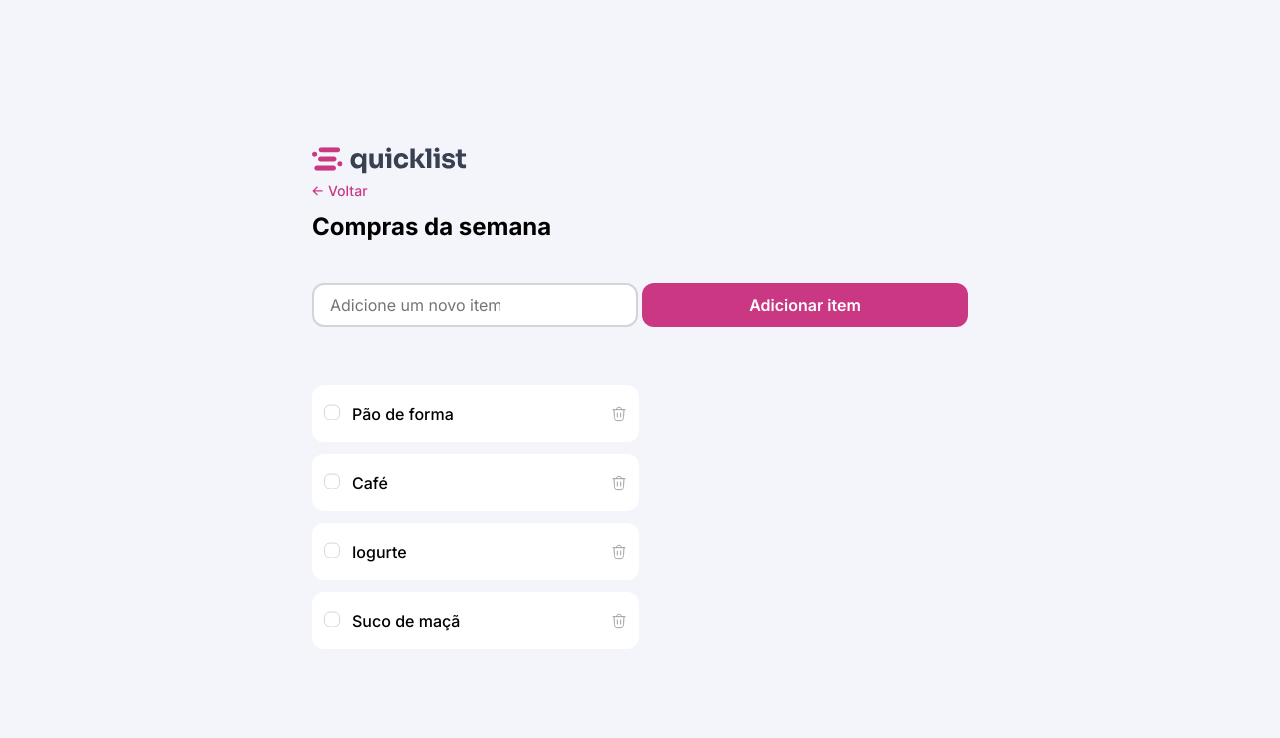
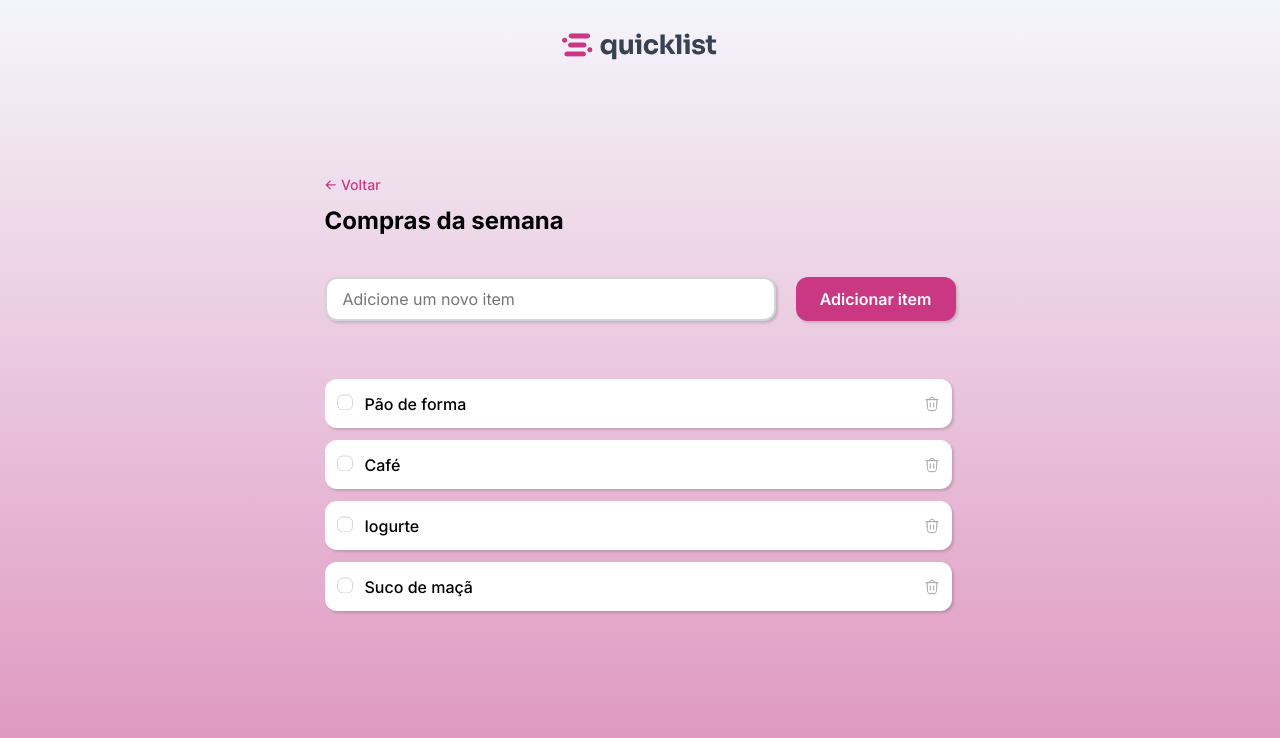
Before and after one commit to ryuzera/lista-de-compras, a plain HTML site: page index.html in a window 1280 px wide. Drawn offline with Linux system fonts and the light colour scheme.

Commit message:
Deixando a página responsiva e adicionando box-shadow

```diff
--- a/styles/styles.css
+++ b/styles/styles.css
@@ -1,5 +1,9 @@
 body {
-    background-color: var(--bg-primary);
+    background: linear-gradient(
+        180deg,
+        var(--bg-primary) 0%,
+        var(--color-brand) 190%
+    );
     width: 100vw;
     height: 100vh;
     padding-inline: 32px;
@@ -24,6 +28,7 @@ input {
     padding-block: 11px;
     padding-inline: 16px 136px;
     outline: none;
+    box-shadow: rgba(0, 0, 0, 0.15) 1.95px 1.95px 2.6px;
 
     background-color: var(--bg-secondary);
     border: 2px solid var(--border-primary);
@@ -45,6 +50,8 @@ form button {
     border-radius: 12px;
     width: 326px;
     height: 44px;
+    box-shadow: rgba(0, 0, 0, 0.15) 1.95px 1.95px 2.6px;
+
 
     color: #fff;
     background-color: var(--color-brand);
@@ -72,6 +79,8 @@ li {
     border-radius: 12px;
     margin-bottom: 12px;
     padding-block: 12px;
+    box-shadow: rgba(0, 0, 0, 0.15) 1.95px 1.95px 2.6px;
+
 
     background-color: var(--bg-secondary);
     font: var(--p);
@@ -140,3 +149,28 @@ li {
         }
     }
 }
+
+@media (width >= 80em) {
+
+    & img[src*="logo"] {
+        position: absolute;
+        width: 155.51px;
+        height: 40px;
+        left: calc(50% - 155.51px/2 - 0.24px);
+        top: 25px;
+    }
+
+    & input {
+        width: 451px;
+        margin-right: 16px;
+    }
+
+    & form button {
+        width: 160px;
+    }
+
+    & .item {
+        width: 627px;
+        height: 49px;
+    }
+}
```
